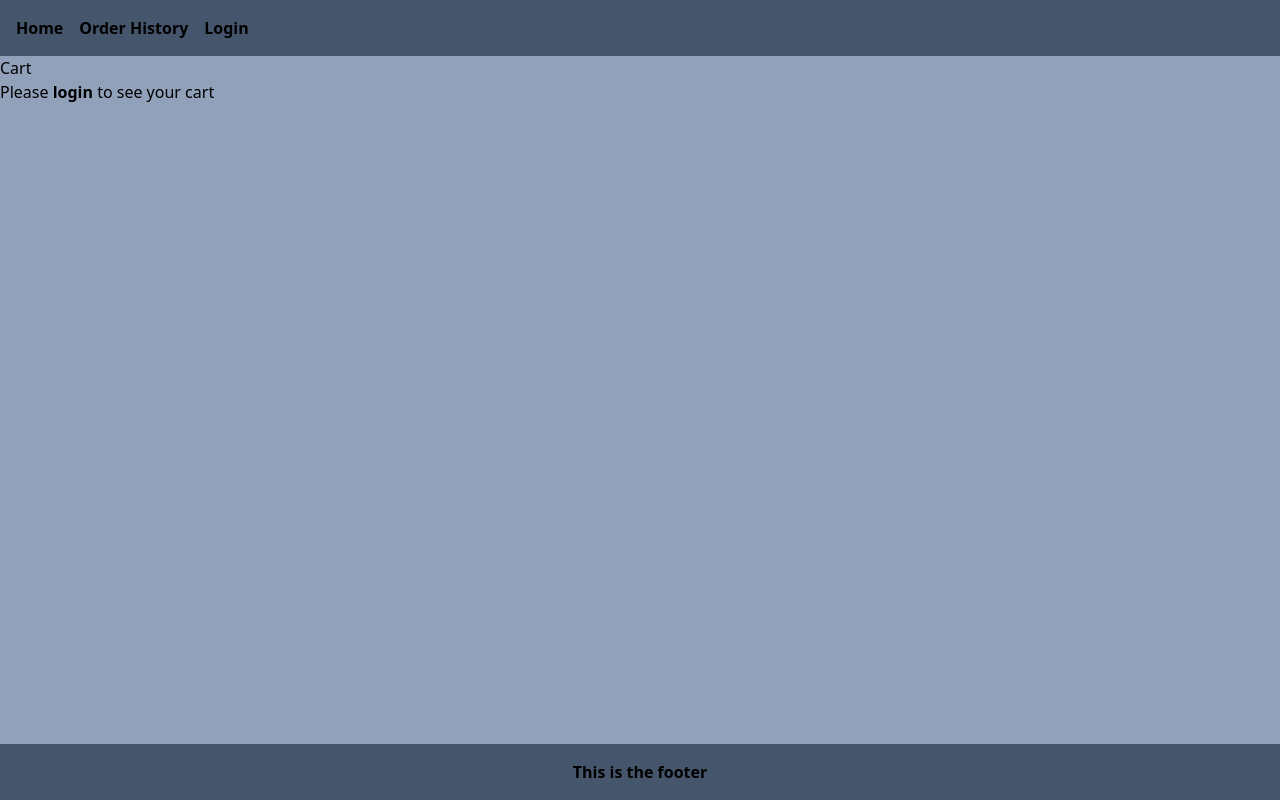
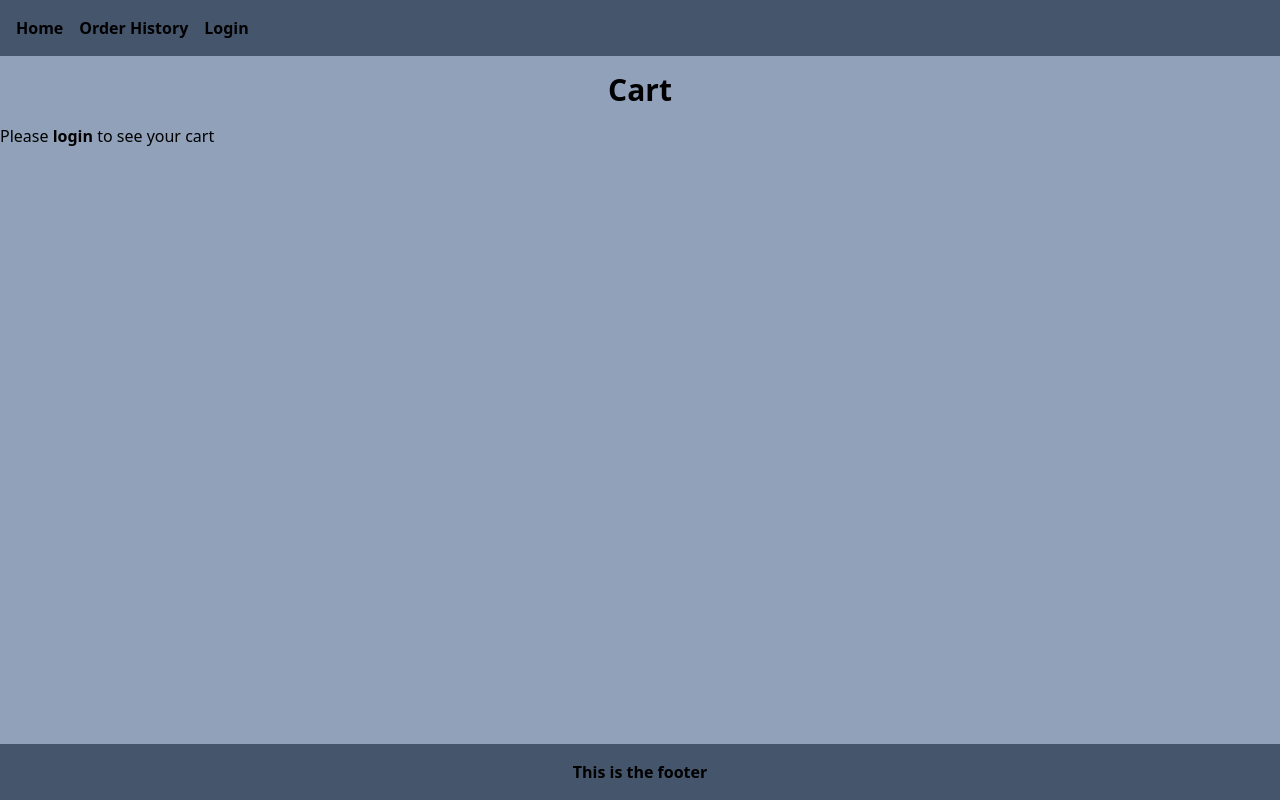
Before and after one commit to 1LuisVargas/M4FE, a Next.js app in the folder front/: page /cart in a window 1280 px wide. Built offline with nearby package versions, Linux system fonts and the light colour scheme.

Commit message:
Created and gave first styling to the cart page

```diff
--- a/front/src/app/cart/page.tsx
+++ b/front/src/app/cart/page.tsx
@@ -2,21 +2,55 @@
 
 import { useAuth } from "@/contexts/AuthContext";
 import { useRouter } from "next/navigation";
+import { useCart } from "@/contexts/CartContext";
+import IProduct from "@/interfaces/IProduct";
 
 const Cart = () => {
   const { isAuthenticated } = useAuth();
   const router = useRouter();
+  const cart = useCart();
 
   return (
     <div>
-            <h1>Cart</h1>
+      <h1 className="h1">Cart</h1>
       {isAuthenticated ? (
-                <p>Cart content</p>
+        <div className="flex flex-col items-center">
+          <h2 className="h2">Your cart:</h2>
+          <section className="grid grid-cols-1 gap-3 bg-slate-600 p-4 rounded-2xl m-4">
+            {cart.cart.map((product: IProduct) => (
+              <div className="grid grid-cols-3 items-center" key={product.id}>
+                <p className="mx-3 font-bold">{product.name}</p>
+                <p className="mx-3 font-bold">${product.price}</p>
+                <button
+                  className="mx-3 font-bold removeButton"
+                  onClick={() => cart.removeFromCart(product.id)}
+                >
+                  Remove
+                </button>
+              </div>
+            ))}
+            <p className="mx-3 font-bold text-xl">
+              Total: ${cart.getTotalPrice()}
+            </p>
+          </section>
+          <button
+            className="formButton"
+            onClick={() => router.push("/checkout")}
+          >
+            Checkout
+          </button>
+        </div>
       ) : (
-                <p>Please <button onClick={() => router.push("/login")} className="font-bold">login</button> to see your cart</p>
+        <p>
+          Please{" "}
+          <button onClick={() => router.push("/login")} className="font-bold">
+            login
+          </button>{" "}
+          to see your cart
+        </p>
       )}
     </div>
-    )
-}
+  );
+};
 
 export default Cart;
--- a/front/src/app/globals.css
+++ b/front/src/app/globals.css
@@ -17,6 +17,13 @@
 }
 .formButton:hover{
   @apply hover:bg-green-700 cursor-pointer;
+}
+
+.removeButton{
+  @apply bg-red-500 rounded-2xl px-3 m-1 font-bold;
+}
+.removeButton:hover{
+  @apply hover:bg-red-700 cursor-pointer;
 }
 
 .h1{
--- a/front/src/contexts/CartContext.tsx
+++ b/front/src/contexts/CartContext.tsx
@@ -26,7 +26,15 @@ export const CartContextProvider = ({
 }: {
   children: React.ReactNode;
 }) => {
-  const [cart, setCart] = useState<IProduct[]>([]);
+  const [cart, setCart] = useState<IProduct[]>(() => {
+    if (typeof window !== "undefined") {
+      const storedCart = localStorage.getItem(CART_KEY);
+      if (storedCart) {
+        return JSON.parse(storedCart);
+      }
+    }
+    return [];
+  });
   const { isAuthenticated } = useAuth();
   const router = useRouter();
 
```
Lines whose indentation alone changed are shown as unchanged.
